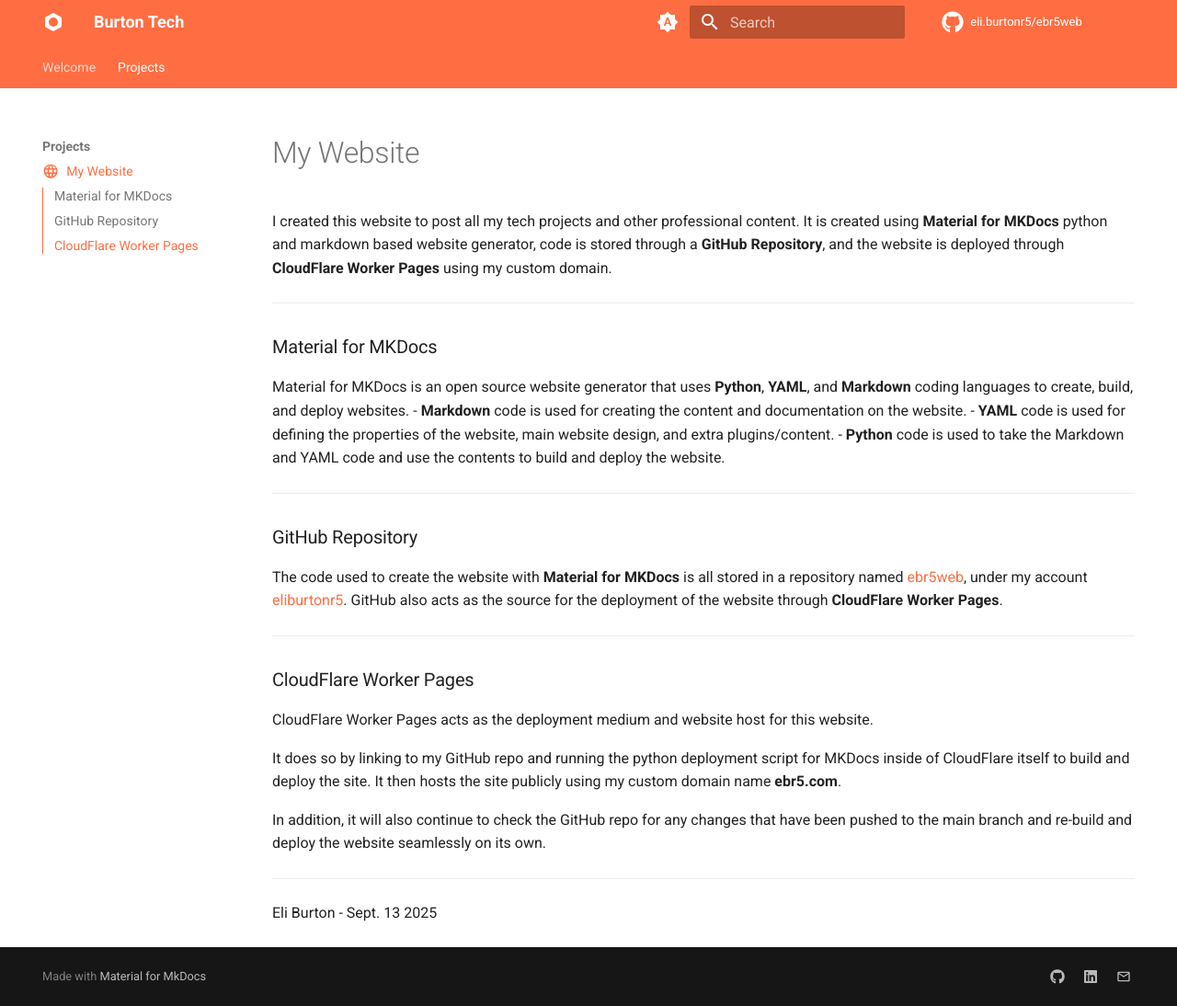
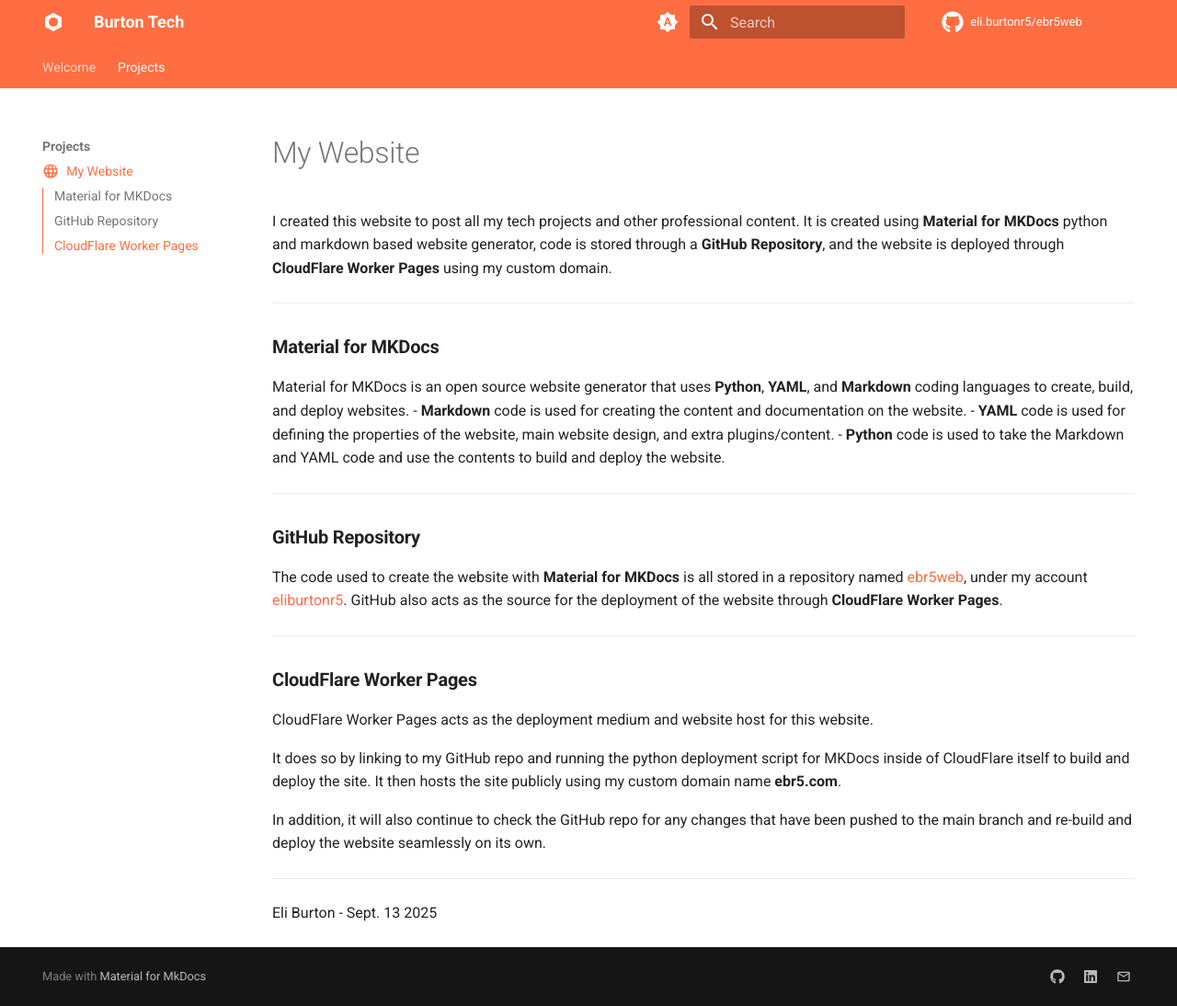
Before and after one commit to eliburtonr5/ebr5web, an MkDocs documentation site: the page built from docs/projects/mywebsite.md, in a window 1280 px wide and 1094 px high. Shown: the whole window at 92% size. Built offline with MkDocs 1.6.1 and Material for MkDocs 9.7.7, drawn with Linux system fonts in a browser that asks for light colours; comment, search, counter and statistics services are not loaded.

```diff
--- a/docs/projects/mywebsite.md
+++ b/docs/projects/mywebsite.md
@@ -10,7 +10,7 @@ I created this website to post all my tech projects and other professional conte
 
 ---
 
-### Material for MKDocs
+### **Material for MKDocs**
 
 Material for MKDocs is an open source website generator that uses **Python**, **YAML**, and **Markdown** coding languages to create, build, and deploy websites.
 - **Markdown** code is used for creating the content and documentation on the website.
@@ -19,13 +19,13 @@ Material for MKDocs is an open source website generator that uses **Python**, **
 
 ---
 
-### GitHub Repository
+### **GitHub Repository**
 
 The code used to create the website with **Material for MKDocs** is all stored in a repository named [ebr5web](https://github.com/eliburtonr5/ebr5web), under my account [eliburtonr5](https://github.com/eliburtonr5). GitHub also acts as the source for the deployment of the website through **CloudFlare Worker Pages**.
 
 ---
 
-### CloudFlare Worker Pages
+### **CloudFlare Worker Pages**
 
 CloudFlare Worker Pages acts as the deployment medium and website host for this website.
 
```
